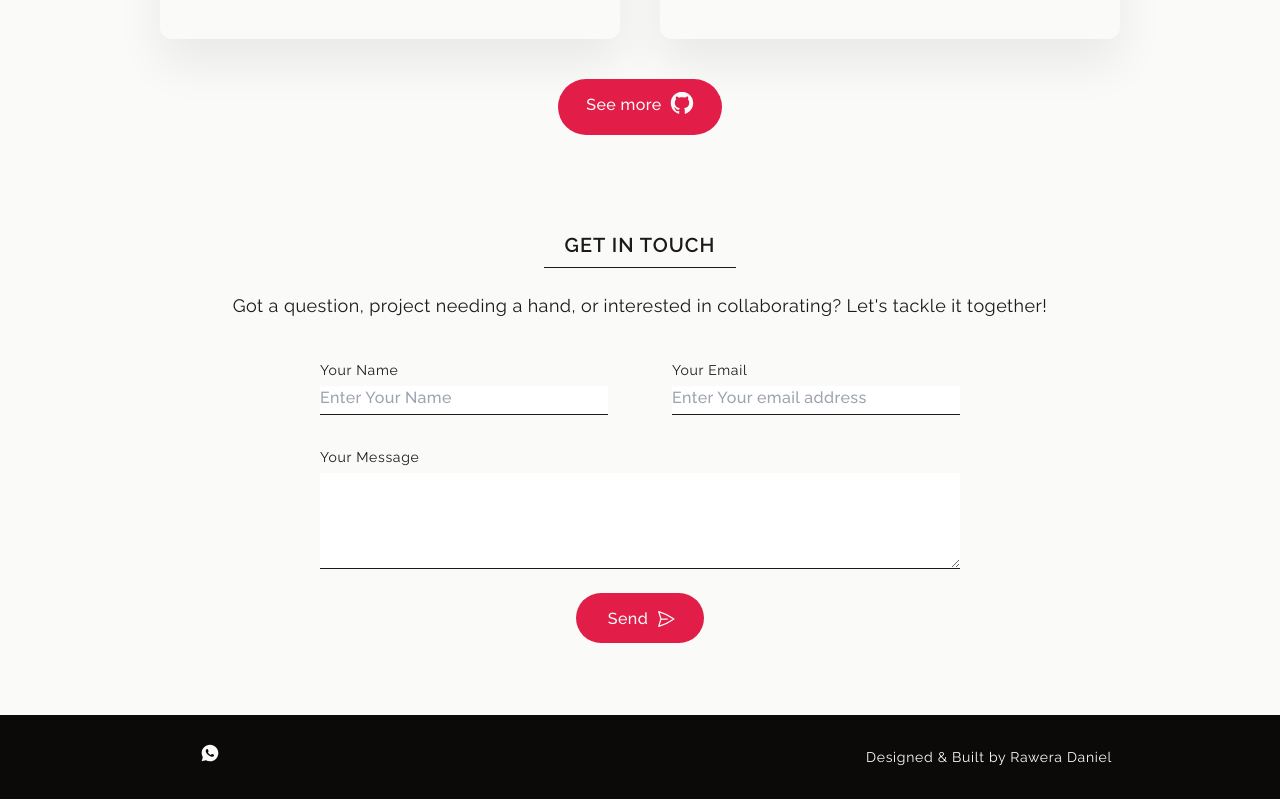
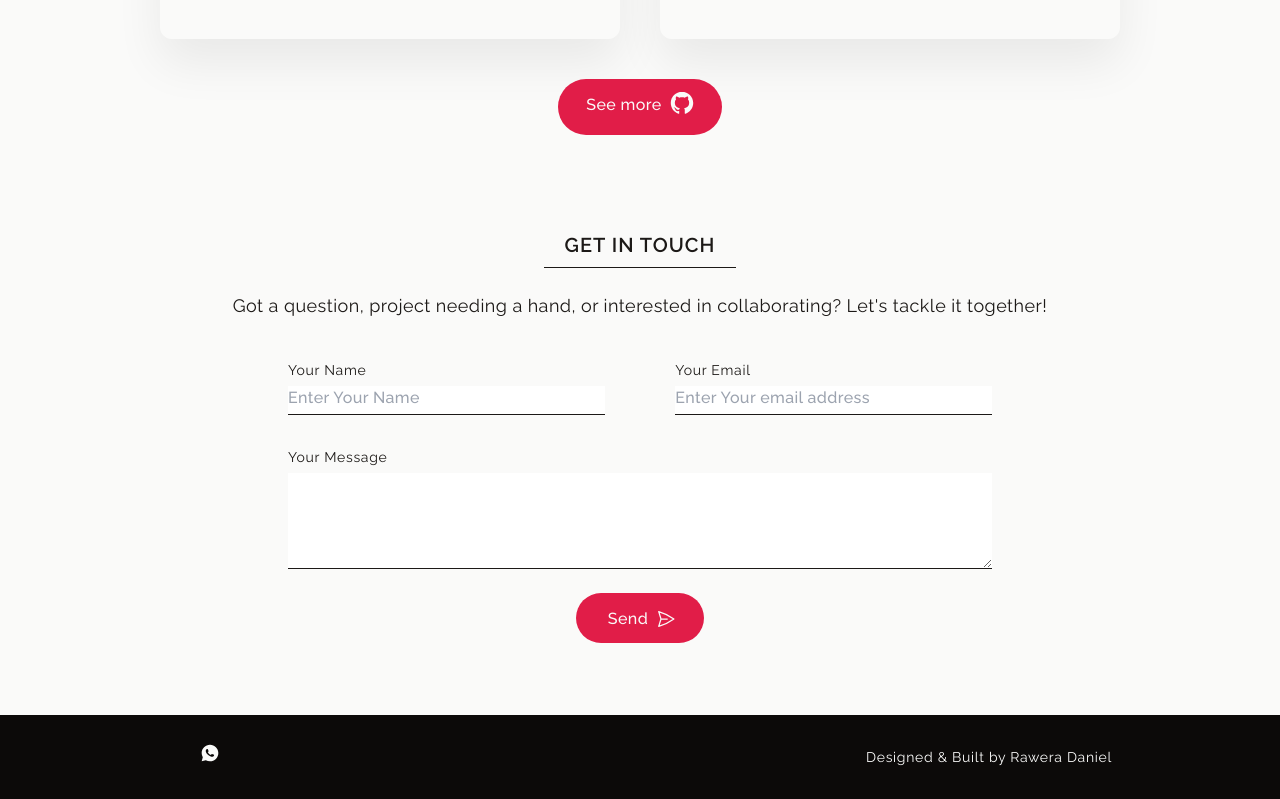
Before and after one commit to rawera-daniel/personal-portfolio, a React (Vite) app: page / in a window 1280 px wide. Shown: the part 1712-2511 px from the top of the page. Built offline with nearby package versions, Linux system fonts and the light colour scheme; some icons are missing; the HTML template or start-up script is replaced by a standard one.

Commit message:
style: align invalid email message left below input

```diff
--- a/src/ui/Form.jsx
+++ b/src/ui/Form.jsx
@@ -13,7 +13,7 @@ function Form() {
   const [isValid, handleEmail] = useEmailValidation(setEmail);
 
   const className =
-    "border-b-[0.094rem] border-solid border-current pb-1 pr-1 sm:text-base text-sm font-medium outline-0";
+    "border-b-[0.094rem] border-solid border-current pb-1 pr-1 max-m:tracking-wide text-base font-medium outline-0";
 
   async function sendEmail(e) {
     e.preventDefault();
@@ -48,7 +48,7 @@ function Form() {
 
   return (
     <form
-      className="mx-auto max-w-[80%] sm:max-w-[90%] md:max-w-[70%] lg:max-w-[50%]"
+      className="mx-auto max-w-[80%] sm:max-w-[90%] md:max-w-[75%] lg:max-w-[55%]"
       onSubmit={sendEmail}
     >
       <div className="mb-8 flex flex-col space-y-8 sm:flex-row sm:justify-between  sm:space-y-0">
@@ -77,7 +77,7 @@ function Form() {
             className={className}
           />
           {isValid ? null : (
-            <p className="translate-x-[-56px] text-sm text-red-500 ">
+            <p className="mt-1 text-start text-sm text-red-500 md:min-w-[50%]">
               Please provide a vaild email address
             </p>
           )}
```
